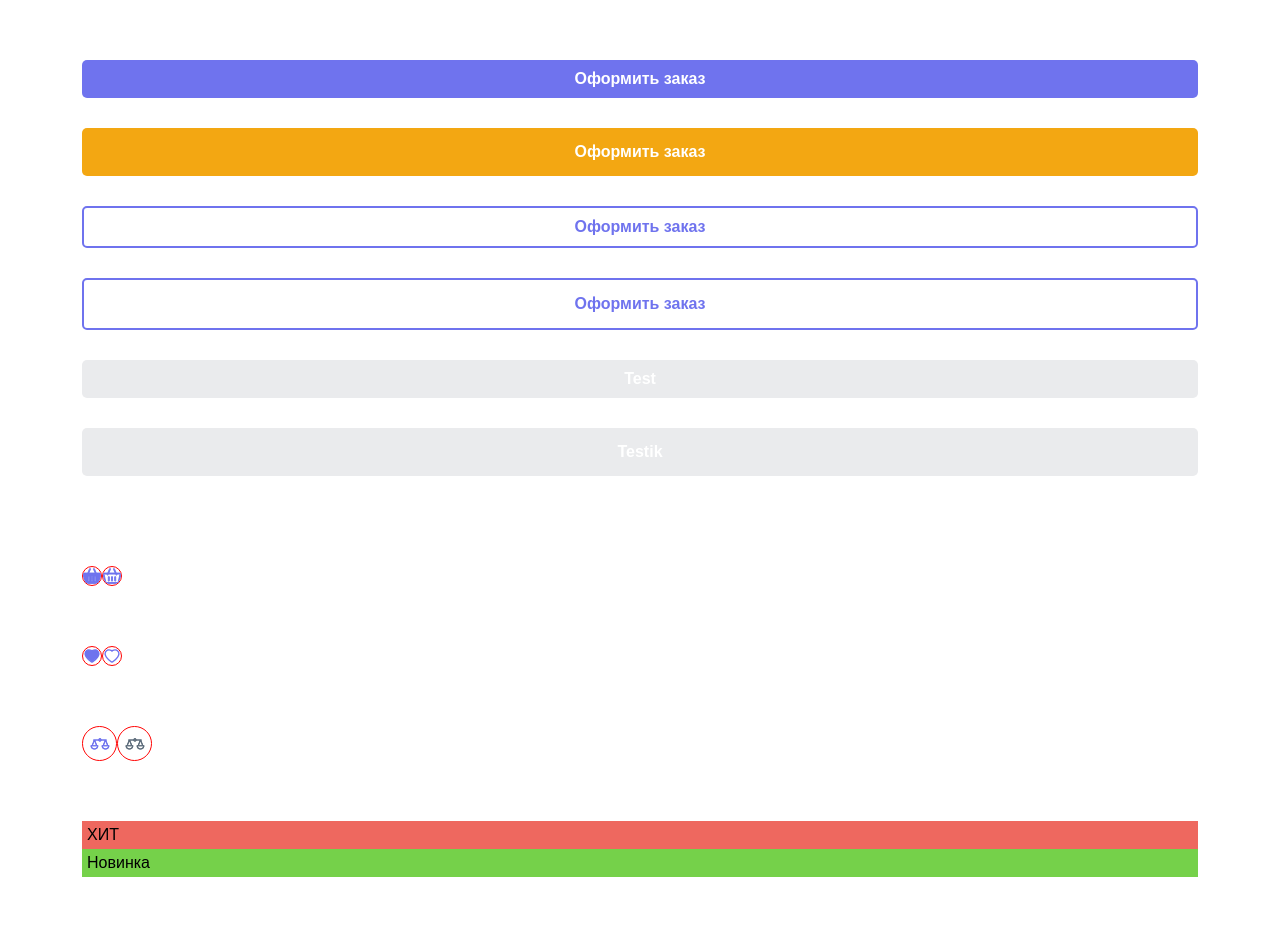
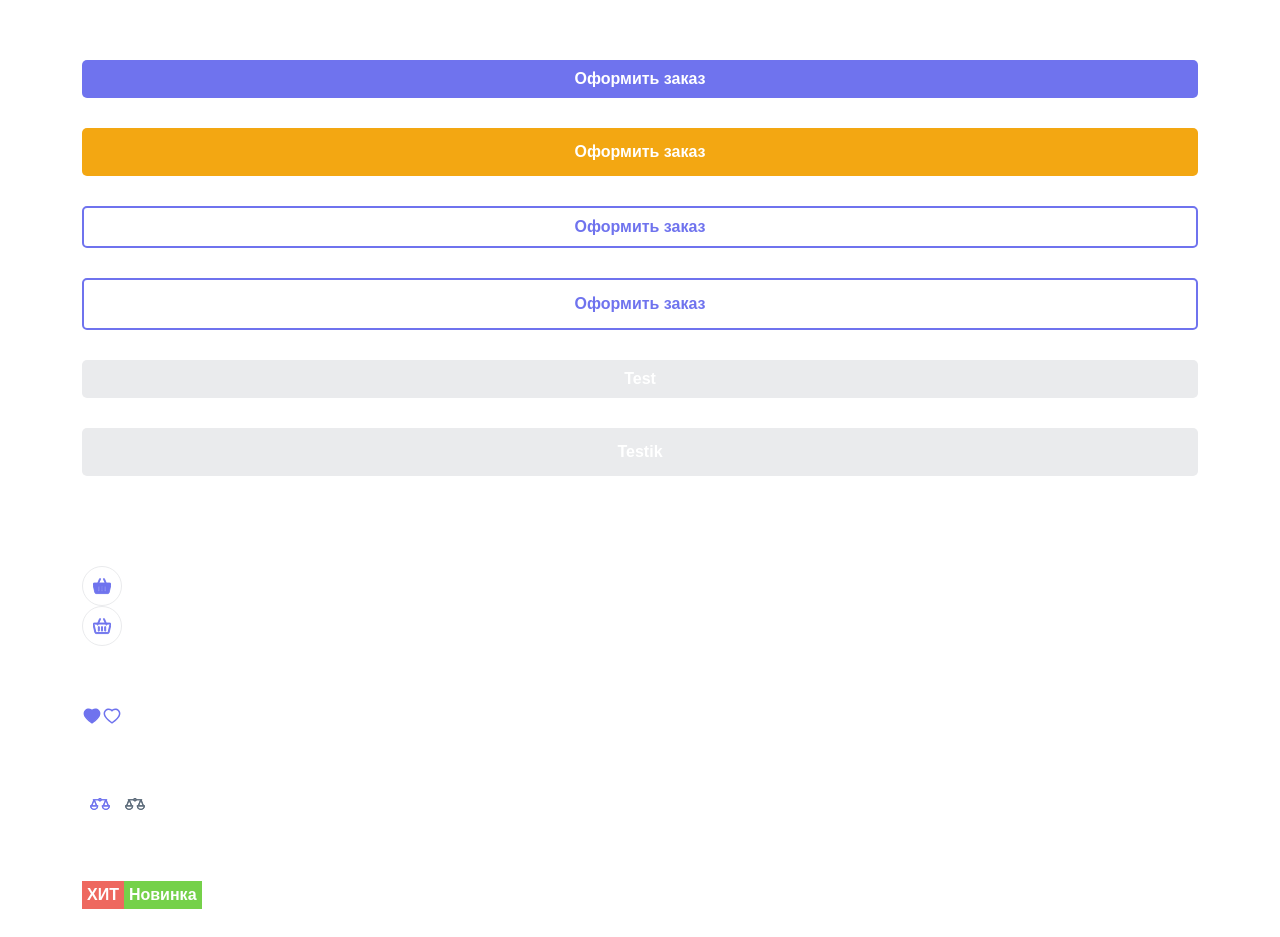
Before and after one commit to Bertik888/Samokat_proj_Vue3_vuex_router, a Vue app: page / in a window 1280 px wide. Shown: the top 937 px of the page. Built offline with nearby package versions, Linux system fonts and the light colour scheme.

Commit message:
add server directoria

```diff
--- a/src/components/Ui/UiBadge.vue
+++ b/src/components/Ui/UiBadge.vue
@@ -29,6 +29,9 @@
 <style lang="scss" scoped>
 .ui-badge {
   padding: 5px; //верно ли задан класс сверху? + вопрос по ширине?
+  display: inline-block;
+  font-weight: 600;
+  color: white;
 }
 
 </style>
--- a/src/components/Ui/UiIconCart.vue
+++ b/src/components/Ui/UiIconCart.vue
@@ -1,6 +1,6 @@
 <template>
   <div class="ui-icon-cart">
-    <!-- <div class="ui-icon-cart__svg"> -->
+    <div class="ui-icon-cart__svg">
         <!-- v-if="active" -->
       <svg
 
@@ -23,11 +23,11 @@
         </clipPath>
         </defs>
       </svg>
-    <!-- </div> -->
+    </div>
 
 
 
-    <!-- <div class="ui-icon-cart__svg"> -->
+    <div class="ui-icon-cart__svg">
         <!-- v-else -->
       <svg
 
@@ -49,7 +49,7 @@
         </clipPath>
         </defs>
       </svg>
-    <!-- </div> -->
+    </div>
 
 
 
@@ -68,17 +68,21 @@
 
 .ui-icon-cart {
 
-  // &__svg {
-  //   border: 1px solid $grey-2;
-  //   border-radius: 50%;
-  //   padding: 10px;
-  // }
+  &__svg {
+    border: 1px solid $grey-2;
+    border-radius: 50%;
+    padding: 10px;
+    width: 40px;
+    height: 40px;
+    display: flex;
+    align-items: center;
+  }
 }
 
-svg {
-    border: 1px solid red;  //$grey-2
-    border-radius: 50%;
-    // padding: 10px;  // при изменении паддингов svg ументшается и пропадает
-}
+// svg {
+//     border: 1px solid red;  //$grey-2
+//     border-radius: 50%;
+//     // padding: 10px;  // при изменении паддингов svg ументшается и пропадает
+// }
 
 </style>
--- a/src/components/Ui/UiMenuTop.vue
+++ b/src/components/Ui/UiMenuTop.vue
@@ -69,11 +69,11 @@
     cursor: pointer;
   }
 
-  li:hover > &__sub {
-    visibility: visible;
-    opacity: 1;
-    transform: rotateX(0deg);
-  }
+  // li:hover > &__sub {
+  //   visibility: visible;
+  //   opacity: 1;
+  //   transform: rotateX(0deg);
+  // }
 
 }
 
--- /dev/null
+++ b/src/server/server.js
@@ -0,0 +1 @@
+// commit
```
